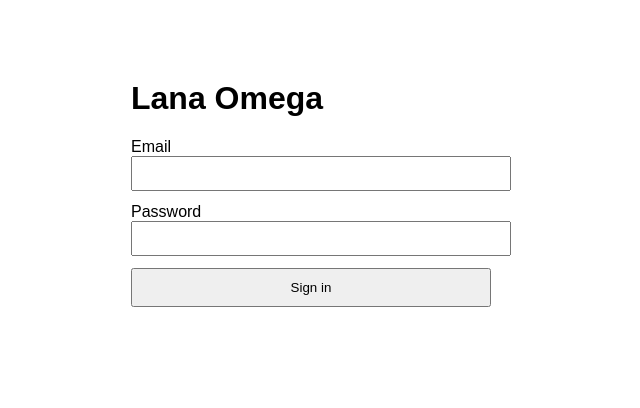
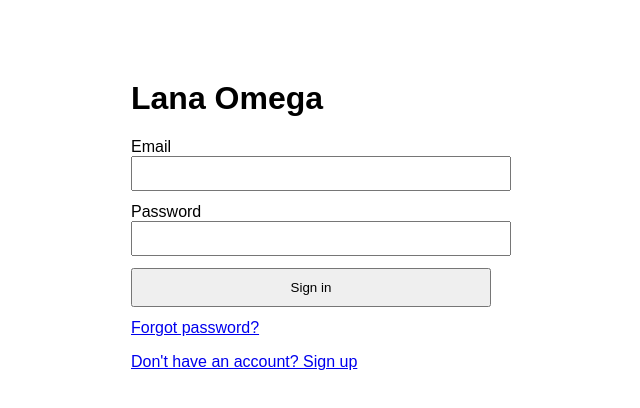
Before and after one commit to oliver7575-blip/lana-omega, a Next.js app: page /login in a window 1280 px wide. Shown: the top 408 px of the page, without its empty margins (329-969 px from the left). Built offline with nearby package versions, Linux system fonts and the light colour scheme.

Commit message:
Add links for password recovery and signup

```diff
--- a/app/login/page.tsx
+++ b/app/login/page.tsx
@@ -2,6 +2,7 @@
 
 import { useState } from 'react'
 import { useRouter } from 'next/navigation'
+import Link from 'next/link'
 import { createClient } from '@/lib/supabase/client'
 
 export default function LoginPage() {
@@ -63,6 +64,12 @@ export default function LoginPage() {
           {loading ? 'Signing in...' : 'Sign in'}
         </button>
       </form>
+      <p style={{ marginTop: 12 }}>
+        <Link href="/forgot-password">Forgot password?</Link>
+      </p>
+      <p style={{ marginTop: 4 }}>
+        <Link href="/signup">Don&apos;t have an account? Sign up</Link>
+      </p>
     </main>
   )
 }
```
